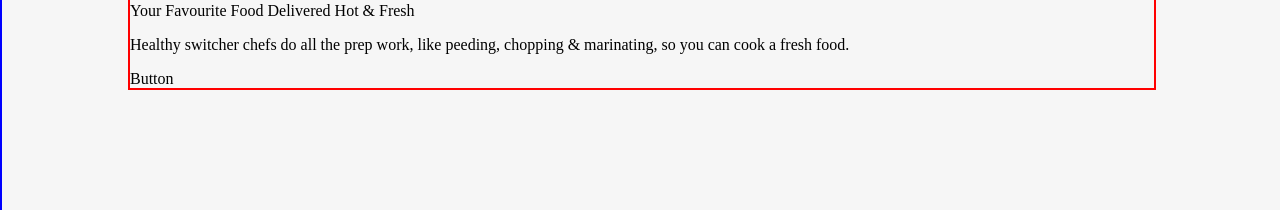
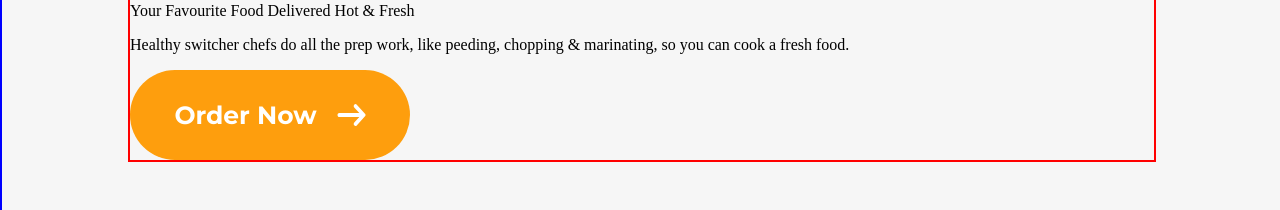
Before and after one commit to mambachristophersteven/react-restaurant-landing-page, a React (Create React App) app: page / in a window 1280 px wide. Shown: the part 326-536 px from the top of the page. Built offline with nearby package versions, Linux system fonts and the light colour scheme.

Commit message:
Button component styled

```diff
--- a/src/Components/Button/Button.css
+++ b/src/Components/Button/Button.css
@@ -0,0 +1,17 @@
+.button button{
+    width: 280px;
+    display: flex;
+    padding: 5px;
+    align-items: center;
+    justify-content: center;
+    gap: 20px;
+    text-transform: capitalize;
+    background: var(--primary);
+    outline: none;
+    border: none;
+    border-radius: 100px;
+    color: #fff;
+    font-size: 25px;
+    font-family: monBold;
+    cursor: pointer;
+}
--- a/src/Components/Button/Button.jsx
+++ b/src/Components/Button/Button.jsx
@@ -1,8 +1,14 @@
 import React from 'react'
-
+import './Button.css'
+import arrow from '../../Assets/arrow.svg'
 const Button = () => {
   return (
-    <div>Button</div>
+    <div className='button'>
+        <button>
+            <p>order now</p>
+            <img src={arrow} alt="" />
+        </button>
+    </div>
   )
 }
 
```
Also changed, not shown: src/Assets/arrow.svg (added).
